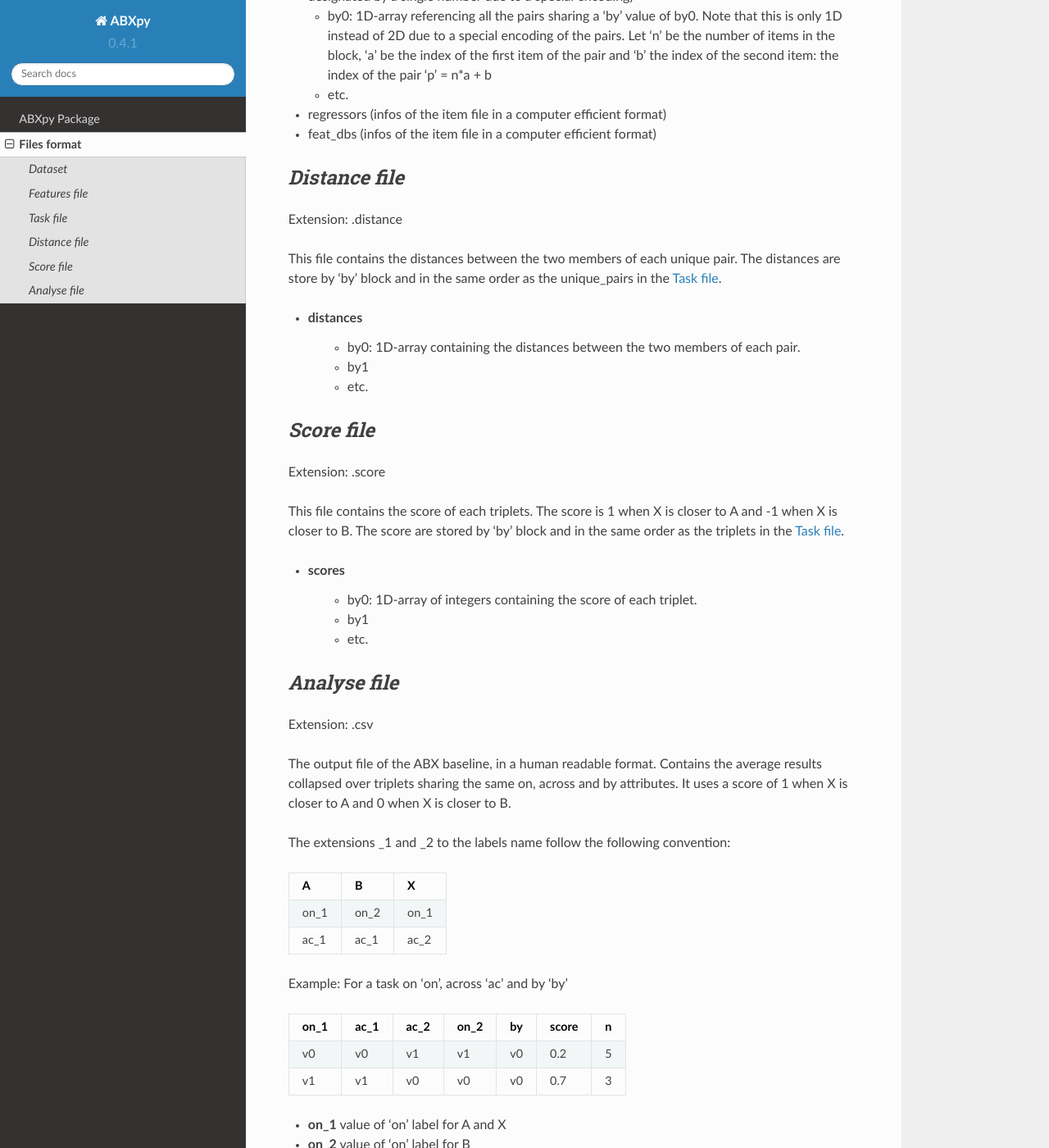
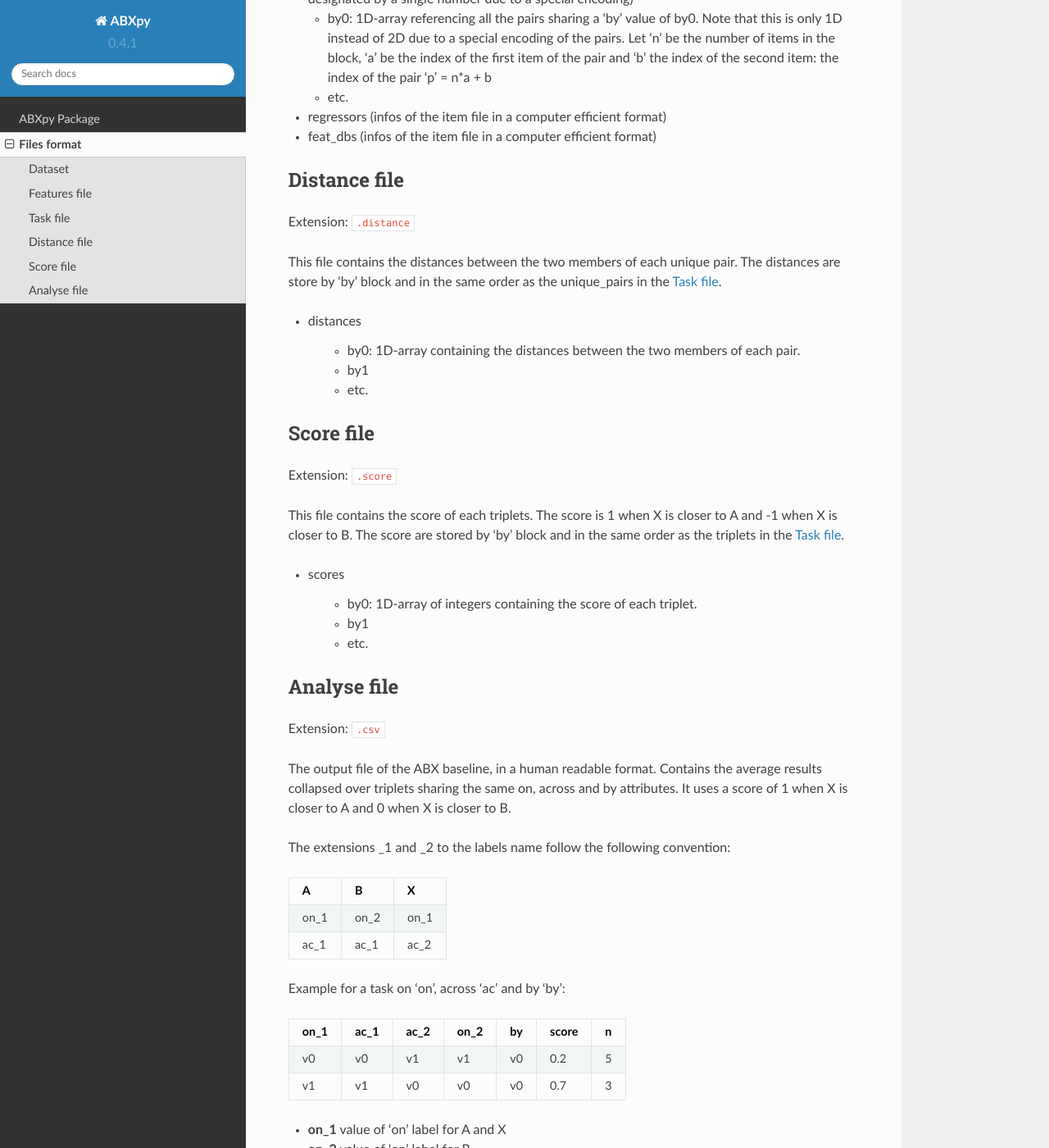
Before and after one commit to bootphon/ABXpy, a Sphinx documentation site: the page built from doc/FilesFormat.rst, in a window 1280 px wide and 1400 px high, scrolled down 1485 px. Shown: the whole window at 82% size. Built offline with Sphinx 7.4.7 and the Read the Docs theme 2.0.0, drawn with Linux system fonts in a browser that asks for light colours; some of the changed text lies outside the part shown.

Commit message:
doc improved

```diff
--- a/doc/FilesFormat.rst
+++ b/doc/FilesFormat.rst
@@ -3,9 +3,10 @@
 
 This package uses several types of files, this section describe them all.
 
-`Dataset`
----------
-Extension: .item
+Dataset
+-------
+
+Extension: ``.item``
 
 This file indexes the database on which the ABX task is executed. It
 is a regular text file and should have the following structure:
@@ -43,9 +45,10 @@
   extracted. Note that it does not contain the full absolute path nor
   the relative path of the files, each file must have a unique name.
 
-`Task file`
------------
-Extension: .abx
+Task file
+---------
+
+Extension: ``.abx``
 
 This file can be generated by the task module. It is a `hdf5`_
 file. It contains all the triplets and the resulting pairs. The
@@ -78,36 +81,41 @@
 - regressors (infos of the item file in a computer efficient format)
 - feat_dbs (infos of the item file in a computer efficient format)
 
-`Distance file`
----------------
-Extension: .distance
+Distance file
+-------------
+
+Extension: ``.distance``
 
 This file contains the distances between the two members of each
 unique pair. The distances are store by 'by' block and in the same
 order as the unique_pairs in the `Task file`_.
 
 - distances
+
     - by0: 1D-array containing the distances between the two members
       of each pair.
     - by1
     - etc.
 
-`Score file`
-------------
-Extension: .score
+Score file
+----------
+
+Extension: ``.score``
 
 This file contains the score of each triplets. The score is 1 when X
 is closer to A and -1 when X is closer to B. The score are stored by
 'by' block and in the same order as the triplets in the `Task file`_.
 
 - scores
+
     - by0: 1D-array of integers containing the score of each triplet.
     - by1
     - etc.
 
-`Analyse file`
---------------
-Extension: .csv
+Analyse file
+------------
+
+Extension: ``.csv``
 
 The output file of the ABX baseline, in a human readable
 format. Contains the average results collapsed over triplets sharing
--- /dev/null
+++ b/doc/_templates/footer.html
@@ -0,0 +1,3 @@
+{%- extends "sphinx_rtd_theme/footer.html" %}
+
+{% set show_sphinx = False %}
```
Also changed, not shown: other parts of doc/FilesFormat.rst (+13 -12 lines), CHANGELOG.rst (added, +26 -0 lines), README.rst (+23 -29 lines), doc/index.rst (+9 -2 lines).
